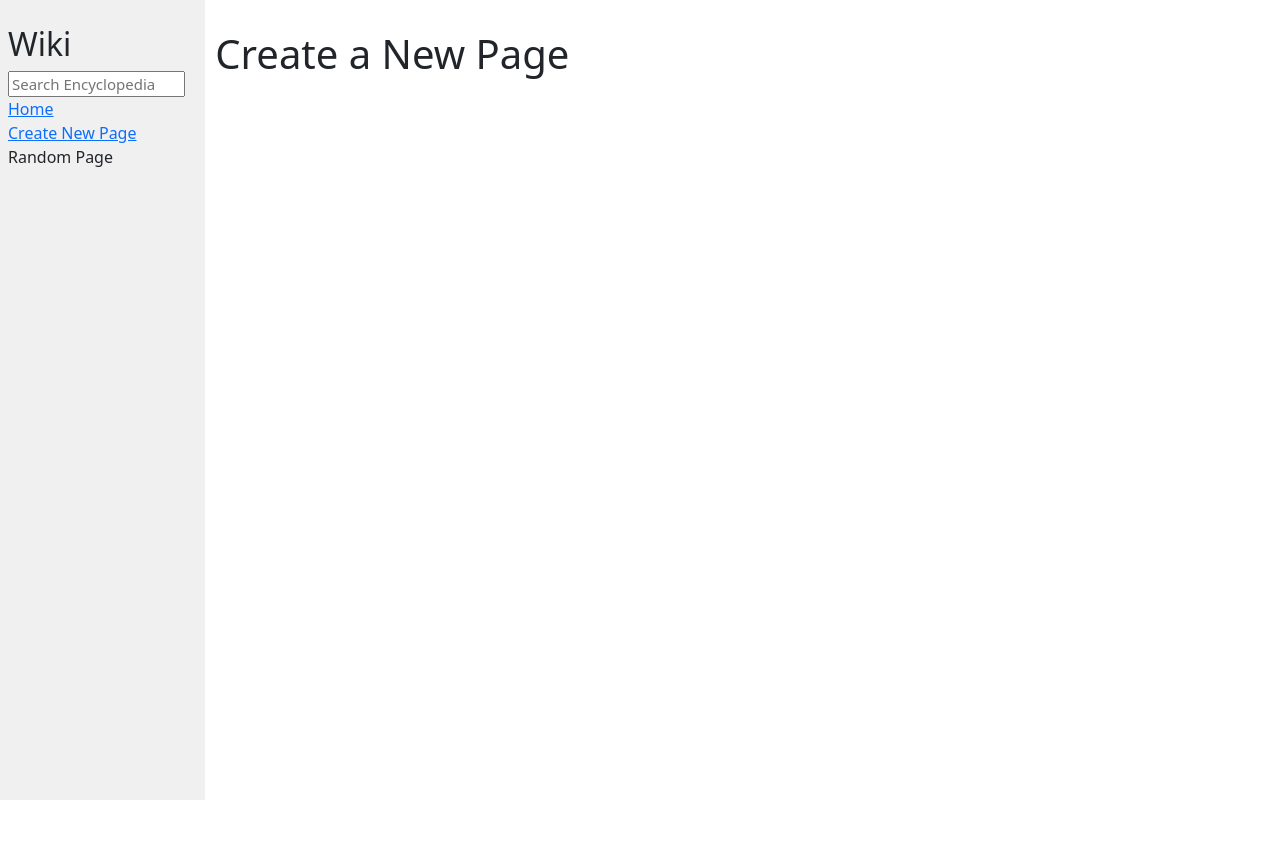
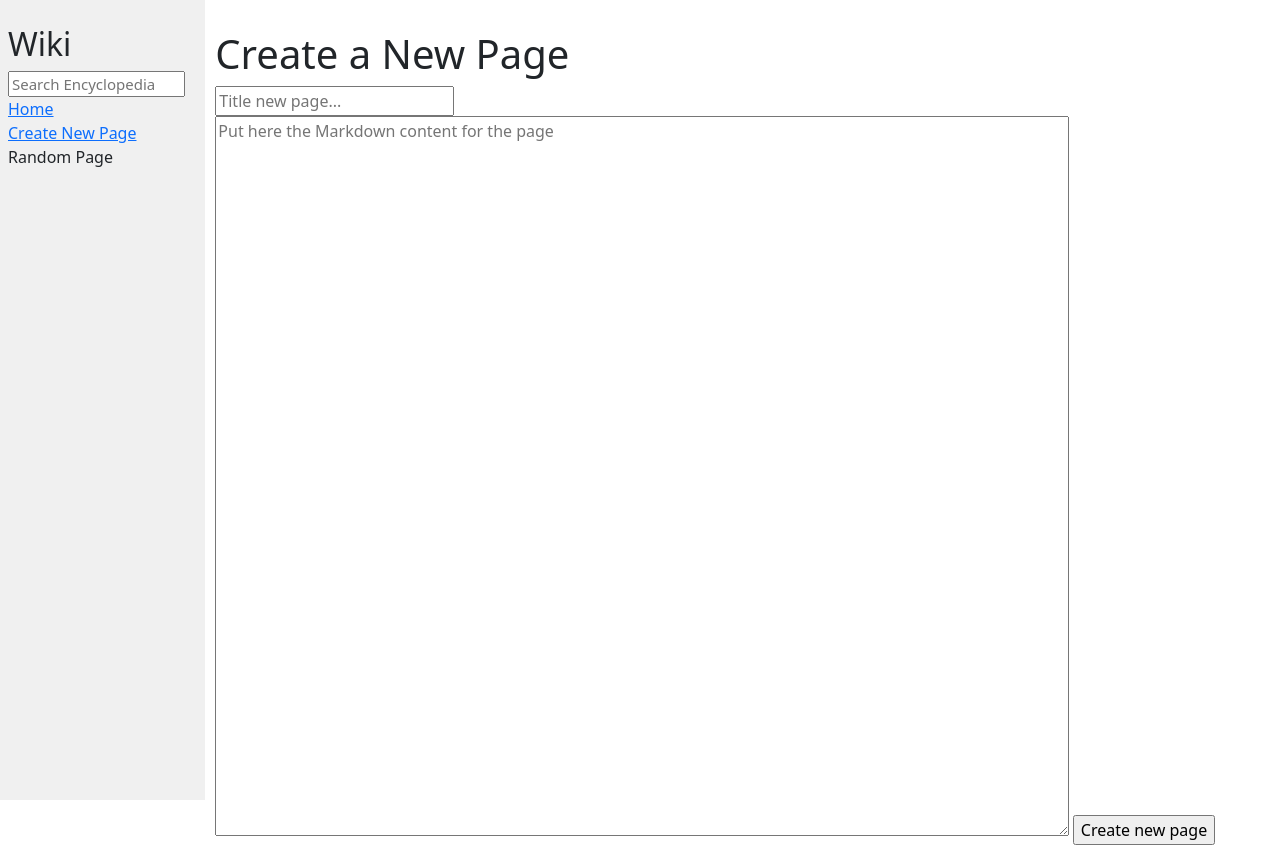
Before and after one commit to minprog-platforms/project-wiki-django-realysi, a Django app: page /new_page in a window 1280 px wide. Before the commit the page ends 800 px from the top, so only its background shows below. Run offline with Django 3.2, Linux system fonts and the light colour scheme.

Commit message:
save() + error-messages.html
save() + error-messages.html

```diff
--- a/encyclopedia/templates/encyclopedia/new_page.html
+++ b/encyclopedia/templates/encyclopedia/new_page.html
@@ -6,5 +6,10 @@ Encyclopedia - New page
 
 {%block body%}
 <h1> Create a New Page</h1>
-
+<form action="{% url 'save' %}">
+    <input id="title" placeholder="Title new page...">
+    <div></div>
+    <textarea id="md-text" placeholder="Put here the Markdown content for the page"></textarea>
+    <input type="submit" value="Create new page">
+</form>
 {%endblock%}
--- a/encyclopedia/urls.py
+++ b/encyclopedia/urls.py
@@ -7,4 +7,5 @@ urlpatterns = [
     path("wiki/<str:title>", views.entry_page, name="entry"),
     path("search", views.search, name="search"),
     path("new_page", views.new_page, name="new_page"),
+    path("save", views.save, name="save"),
 ]
--- a/encyclopedia/views.py
+++ b/encyclopedia/views.py
@@ -36,3 +36,10 @@ def search(request):
 
 def new_page(request):
     return render(request, "encyclopedia/new_page.html")
+
+def save(request):
+    title = request.GET.get('title')
+    return HttpResponse(print(util.list_entries))
+    #return render(request, "encyclopedia/error-message.html", {
+     #       "Error-message": ""
+    #    })
```
Also changed, not shown: encyclopedia/templates/encyclopedia/error-message.html (added, +9 -0 lines).
